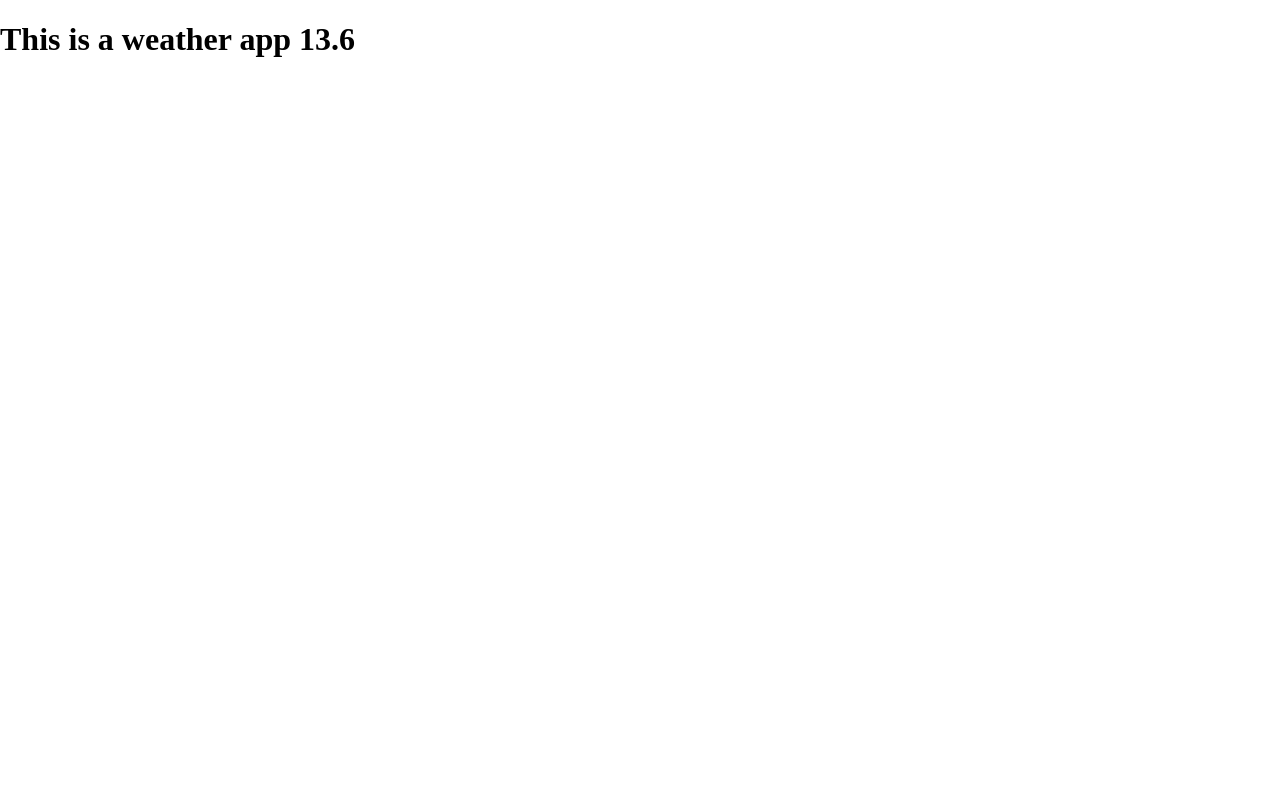
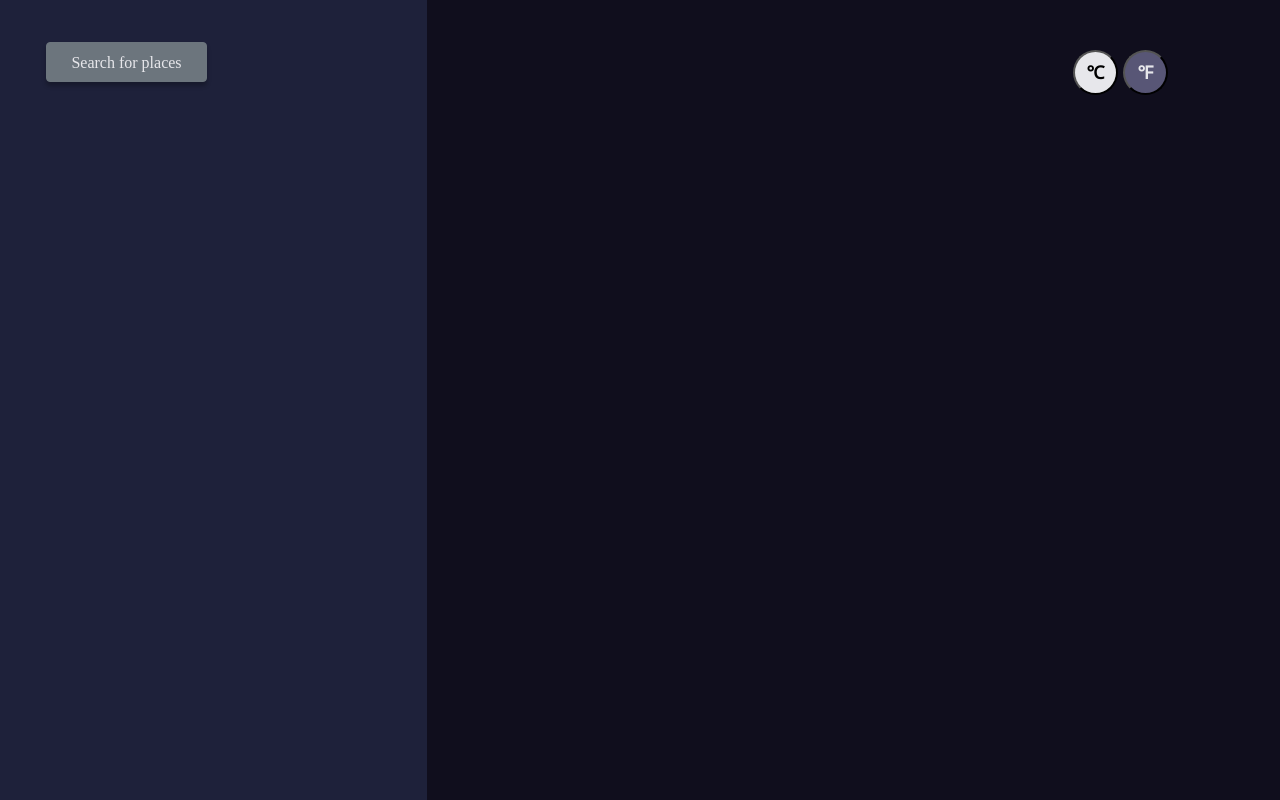
Before and after one commit to tilak30/Weather-App, a React (Create React App) app: page / in a window 1280 px wide. Built offline with nearby package versions, Linux system fonts and the light colour scheme.

Commit message:
basic layout created

```diff
--- a/package.json
+++ b/package.json
@@ -6,6 +6,7 @@
     "@testing-library/jest-dom": "^5.14.1",
     "@testing-library/react": "^11.2.7",
     "@testing-library/user-event": "^12.8.3",
+    "bootstrap": "^5.0.1",
     "react": "^17.0.2",
     "react-dom": "^17.0.2",
     "react-scripts": "4.0.3",
--- /dev/null
+++ b/src/App.css
@@ -0,0 +1,15 @@
+.main{
+    background: #100E1D;
+}
+
+.slider{
+    height: 100vh;
+    left: 0px;
+    top: 0px;
+    background: #1E213A;
+}
+.displayweather{
+    height: 100vh;
+    top: 0px;
+    background: #100E1D;
+}
--- a/src/App.js
+++ b/src/App.js
@@ -1,9 +1,19 @@
-
+import React from "react";
+import Slider from './components/Slider/Slider';
+import DisplayWeather from "./components/DisplayWeather/DisplayWeather";
+import './App.css';
 
 function App() {
   return (
-    <div>
-        <h1>This is a weather app 13.6</h1>
+    <div className="main container-fluid">
+      <div className="row">
+        <div className="slider col-sm col-md-4">
+          <Slider />
+        </div>
+        <div className="displayweather col-sm col-md-8">
+          <DisplayWeather />
+        </div>
+      </div>
     </div>
   );
 }
--- /dev/null
+++ b/src/components/DisplayWeather/DisplayWeather.css
@@ -0,0 +1,30 @@
+.navigation{
+    display: flex;
+    justify-content: flex-end;
+    margin-right: 100px;
+    margin-left: 100px;
+}
+.celcius {
+    width: 45px;
+    height: 45px;
+    margin-top: 50px;
+    background: #E7E7EB;
+    border-radius: 54px;
+}
+.farhenite{
+    width: 45px;
+    height: 45px;
+    margin-top: 50px;
+    margin-left: 5px;
+    background: #585676;
+    border-radius: 54px;
+    color: #E7E7EB;
+}
+.cel{
+    font-family: Raleway;
+    font-style: normal;
+    font-weight: bold;
+    font-size: 18px;
+    line-height: 21px;
+    text-align: center;
+}
--- /dev/null
+++ b/src/components/DisplayWeather/DisplayWeather.js
@@ -0,0 +1,14 @@
+import React from "react";
+import './DisplayWeather.css';
+
+
+function DisplayWeather () {
+    return (
+        <div class="navigation">
+            <button class="celcius"><span class="cel">℃</span></button>
+            <button class="farhenite"><span class="cel">℉</span></button>
+        </div>
+    );
+}
+
+export default DisplayWeather;
--- /dev/null
+++ b/src/components/Slider/Slider.css
@@ -0,0 +1,29 @@
+.button1{
+    position: absolute;
+    width: 161px;
+    height: 40px;
+    left: 46px;
+    top: 42px;
+    background: #6E707A;
+    box-shadow: 0px 4px 4px rgba(0, 0, 0, 0.25);
+}
+.button-text{
+    width: 125px;
+    height: 19px;
+    left: 64px;
+    top: 53px;
+    font-family: Raleway;
+    font-weight: 500;
+    font-size: 16px;
+    line-height: 19px;
+    color: #E7E7EB;
+}
+.location{
+    width: 40px;
+    height: 40px;
+    left: 373px;
+    top: 42px;
+    border-radius: 50;
+    background: rgba(255, 255, 255, 0.2);
+    box-shadow: 0px 4px 4px rgba(0, 0, 0, 0.25);
+}
--- /dev/null
+++ b/src/components/Slider/Slider.js
@@ -0,0 +1,11 @@
+import React from "react";
+import './Slider.css';
+function Slider () {
+    return (
+        <div className="main">
+            <button className="btn btn-secondary button1"><span className="button-text">Search for places</span>  </button>
+        </div>
+    );
+}
+
+export default Slider;
--- a/src/index.js
+++ b/src/index.js
@@ -3,6 +3,7 @@ import ReactDOM from 'react-dom';
 import './index.css';
 import App from './App';
 import reportWebVitals from './reportWebVitals';
+import 'bootstrap/dist/css/bootstrap.min.css';
 
 ReactDOM.render(
   <React.StrictMode>
```
Also changed, not shown: 1 other file (tests, documents, lock files or other folders).
